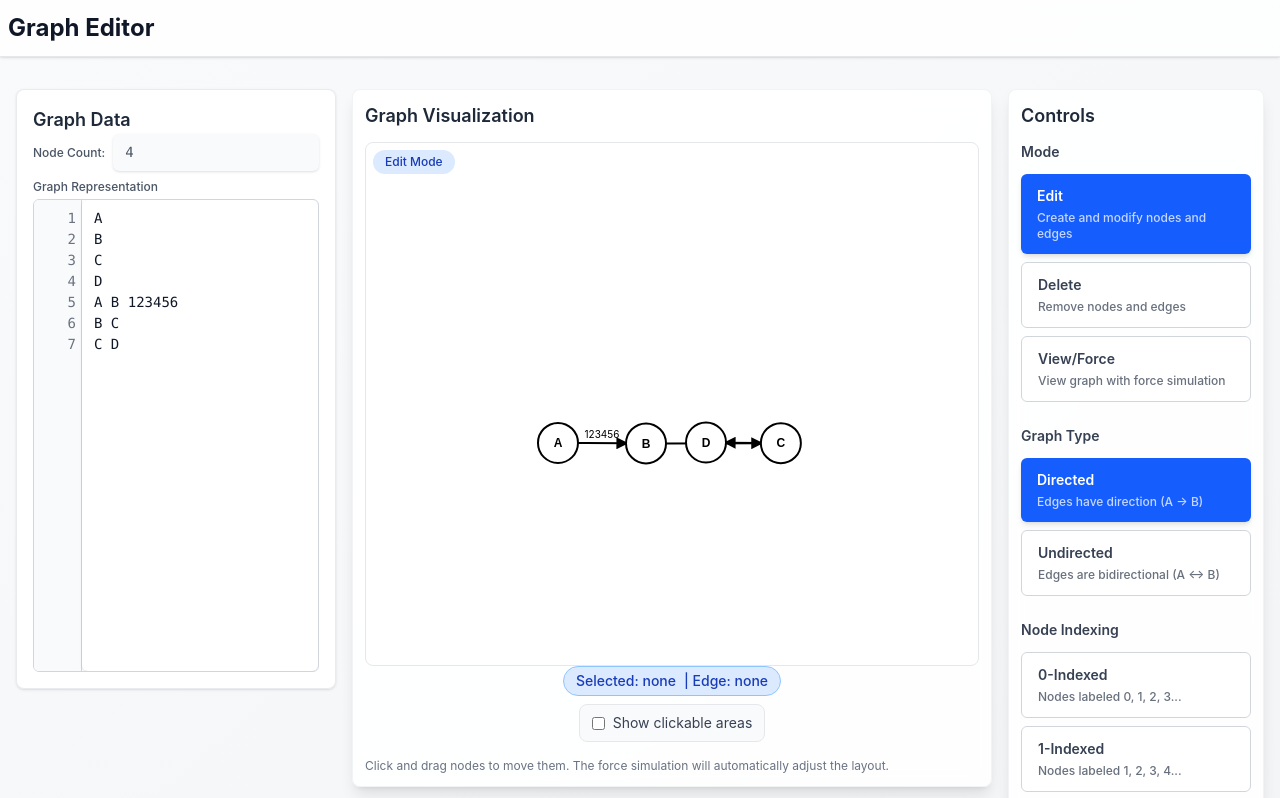
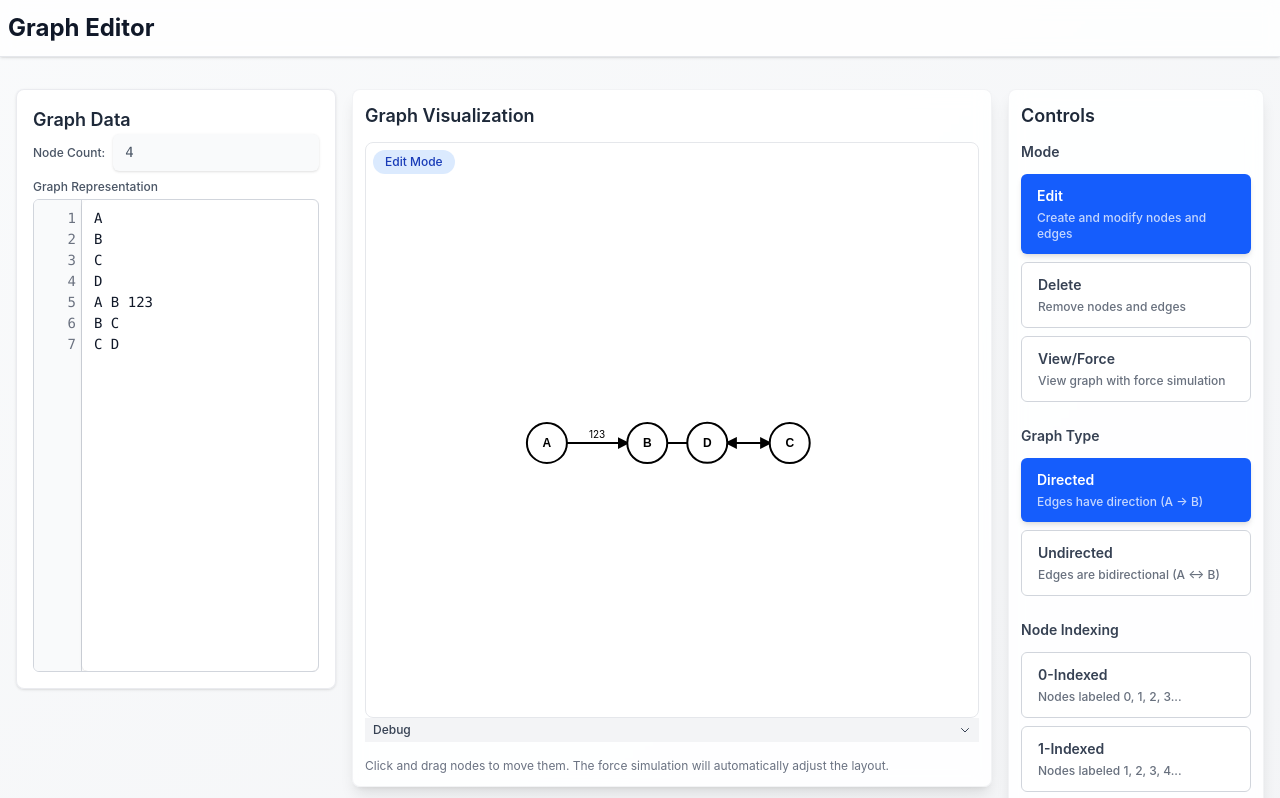
Before and after one commit to Stymphalian/graph_editor, a React (Vite) app in the folder graph_editor/: page / in a window 1280 px wide. Shown: the top 798 px of the page. Built offline with nearby package versions, Linux system fonts and the light colour scheme.

Commit message:
debug panel for force simulation

```diff
--- a/graph_editor/src/App.tsx
+++ b/graph_editor/src/App.tsx
@@ -22,7 +22,7 @@ function App() {
     const nodeD = g.addNode({ label: 'D' });
 
     // Add sample edges using the actual node IDs
-    if (nodeA && nodeB) g.addEdge({ source: nodeA.label, target: nodeB.label, weight: '123456' });
+    if (nodeA && nodeB) g.addEdge({ source: nodeA.label, target: nodeB.label, weight: '123' });
     if (nodeB && nodeC) g.addEdge({ source: nodeB.label, target: nodeC.label });
     if (nodeC && nodeD) g.addEdge({ source: nodeC.label, target: nodeD.label });
     // if (nodeD && nodeA) g.addEdge({ source: nodeD.id, target: nodeA.id });
--- a/graph_editor/src/components/GraphViewer.tsx
+++ b/graph_editor/src/components/GraphViewer.tsx
@@ -1,5 +1,5 @@
 import React, { useEffect, useRef, useState } from 'react';
-import { d3, d3Utils, createBoundaryForce, ForceSimulation, D3Node, D3Edge } from '@/utils/d3Config';
+import { d3, d3Utils, createBoundaryForce, ForceSimulation, D3Node, D3Edge, ForceSimulationPreset, ForceSimulationPresets } from '@/utils/d3Config';
 import { GraphData, Node, Edge } from '@/types/graph';
 import { applyNodeStyling, createNodeEventHandlers, applyNodeNibs } from './Node';
 import { applyEdgeStyling, createEdgeEventHandlers } from './Edge';5
@@ -48,6 +48,15 @@ const GraphViewer: React.FC<GraphViewerProps> = ({
   const [showClickableAreas, setShowClickableAreas] = useState<boolean>(false);
   const [editingNodeLabel, setEditingNodeLabel] = useState<string | null>(null);
 
+  // Force simulation state
+  const [forceSimulationActive, setForceSimulationActive] = useState<boolean>(false);
+  const [forceSimulationPreset, setForceSimulationPreset] = useState<ForceSimulationPreset>('default');
+  const [forceSimulationPaused, setForceSimulationPaused] = useState<boolean>(false);
+  const [simulationAlpha, setSimulationAlpha] = useState<number>(0);
+
+  // Debug panel state
+  const [debugPanelExpanded, setDebugPanelExpanded] = useState<boolean>(false);
+
   // Throttling for position updates
   const lastPositionUpdateRef = useRef<number>(0);
   const positionUpdateThrottle = 50; // Update positions max every 50ms
@@ -56,6 +65,22 @@ const GraphViewer: React.FC<GraphViewerProps> = ({
   const [editingEdgeTuple, setEditingEdgeTuple] = useState<[string, string] | null>(null);
   const [editingWeight, setEditingWeight] = useState<string>('');
   const [editingEdgePosition, setEditingEdgePosition] = useState<{ x: number; y: number } | null>(null);
+
+  const svgRef = useRef<SVGSVGElement>(null);
+  const containerRef = useRef<HTMLDivElement>(null);
+  const d3InstanceRef = useRef<{
+    svg: any;
+    container: any;
+    simulation: ForceSimulation | null;
+    edgeCreationSource: string | null;
+    mousePosition: { x: number; y: number } | null;
+    selectedNodeId: string | null | undefined;
+    selectedEdgeTuple: [string, string] | null | undefined;
+  } | null>(null);
+  const [dimensions, setDimensions] = useState({
+    width: 400, // Default fallback
+    height: 400  // Default fallback
+  });
 
   // Internal click handlers
   const handleNodeClick = (node: Node) => {
@@ -165,21 +190,6 @@ const GraphViewer: React.FC<GraphViewerProps> = ({
     }
   };
 
-  const svgRef = useRef<SVGSVGElement>(null);
-  const containerRef = useRef<HTMLDivElement>(null);
-  const d3InstanceRef = useRef<{
-    svg: any;
-    container: any;
-    simulation: ForceSimulation | null;
-    edgeCreationSource: string | null;
-    mousePosition: { x: number; y: number } | null;
-    selectedNodeId: string | null | undefined;
-    selectedEdgeTuple: [string, string] | null | undefined;
-  } | null>(null);
-  const [dimensions, setDimensions] = useState({
-    width: 400, // Default fallback
-    height: 400  // Default fallback
-  });
 
   // Function to update drag behavior for existing nodes with new dimensions
   const updateNodeDragBehavior = (newWidth: number, newHeight: number) => {
@@ -370,8 +380,10 @@ const GraphViewer: React.FC<GraphViewerProps> = ({
       .attr('class', 'graph-group')
       .attr('data-testid', 'graph-container');
 
-    // Create force simulation with responsive dimensions
-    const simulation = d3Utils.createForceSimulation(dimensions.width, dimensions.height, nodeRadius, svgRef.current);
+    // Create force simulation with responsive dimensions and optimal preset
+    const optimalPreset = d3Utils.getOptimalPreset(data.nodes.length, data.edges.length);
+    setForceSimulationPreset(optimalPreset);
+    const simulation = d3Utils.createForceSimulation(dimensions.width, dimensions.height, nodeRadius, svgRef.current, optimalPreset);
 
     // Store D3 instance
     d3InstanceRef.current = {
@@ -566,6 +578,38 @@ const GraphViewer: React.FC<GraphViewerProps> = ({
   // Helper function to check if force simulation should be active
   const shouldForceSimulationBeActive = (): boolean => {
     return mode === 'view-force';
+  };
+
+  // Force simulation control functions
+  const pauseForceSimulation = () => {
+    if (d3InstanceRef.current?.simulation && forceSimulationActive && !forceSimulationPaused) {
+      setForceSimulationPaused(true);
+      d3InstanceRef.current.simulation.stop();
+    }
+  };
+
+  const resumeForceSimulation = () => {
+    if (d3InstanceRef.current?.simulation && forceSimulationActive && forceSimulationPaused) {
+      setForceSimulationPaused(false);
+      d3InstanceRef.current.simulation.alpha(0.3).restart();
+    }
+  };
+
+  const resetForceSimulation = () => {
+    if (d3InstanceRef.current?.simulation && forceSimulationActive) {
+      setForceSimulationPaused(false);
+      d3InstanceRef.current.simulation.alpha(0.8).restart();
+    }
+  };
+
+  const changeForceSimulationPreset = (newPreset: ForceSimulationPreset) => {
+    if (d3InstanceRef.current?.simulation) {
+      d3Utils.updateForceSimulationPreset(d3InstanceRef.current.simulation, newPreset, nodeRadius);
+      setForceSimulationPreset(newPreset);
+      if (forceSimulationActive && !forceSimulationPaused) {
+        d3InstanceRef.current.simulation.alpha(0.3).restart();
+      }
+    }
   };
 
   // Update D3 data and rendering
@@ -902,6 +946,8 @@ const GraphViewer: React.FC<GraphViewerProps> = ({
 
       // Update positions on simulation tick
       simulation.on('tick', () => {
+        // Update simulation state
+        setSimulationAlpha(simulation.alpha());
         edges.each(function(this: any, d: D3Edge) {
           const edgeContainer = d3.select(this);
           const source = d.source as D3Node;
@@ -1194,10 +1240,23 @@ const GraphViewer: React.FC<GraphViewerProps> = ({
 
       if (shouldForceSimulationBeActive()) {
         // Start or restart force simulation in view-force mode
-        simulation.alpha(0.3).restart();
-        console.log('Force simulation started for view-force mode');
+        setForceSimulationActive(true);
+        setForceSimulationPaused(false);
+
+        // Update simulation preset if needed
+        const optimalPreset = d3Utils.getOptimalPreset(data.nodes.length, data.edges.length);
+        if (optimalPreset !== forceSimulationPreset) {
+          d3Utils.updateForceSimulationPreset(simulation, optimalPreset, nodeRadius);
+          setForceSimulationPreset(optimalPreset);
+        }
+
+        // Restart simulation with higher alpha for better layout
+        simulation.alpha(0.5).restart();
+        console.log('Force simulation started for view-force mode with preset:', optimalPreset);
       } else {
         // Stop force simulation in edit and delete modes
+        setForceSimulationActive(false);
+        setForceSimulationPaused(false);
         simulation.stop();
         console.log('Force simulation stopped for', mode, 'mode');
       }
@@ -1245,16 +1304,83 @@ const GraphViewer: React.FC<GraphViewerProps> = ({
         }}
       />
 
-      <div className="mb-2 px-3 py-1 bg-blue-100 border border-blue-300 rounded-full text-sm text-blue-800 font-medium">
-        Selected: {d3InstanceRef.current?.selectedNodeId ? data.nodes.find(n => n.label === d3InstanceRef.current?.selectedNodeId)?.label || `Node ${d3InstanceRef.current?.selectedNodeId}` : 'none'}
-        <span className="ml-2">
-          | Edge: {d3InstanceRef.current?.selectedEdgeTuple ? `${d3InstanceRef.current.selectedEdgeTuple[0]}-${d3InstanceRef.current.selectedEdgeTuple[1]}` : 'none'}
-        </span>
+      {/* Debug Panel */}
+      <div className="w-full">
+        <button
+          onClick={() => setDebugPanelExpanded(!debugPanelExpanded)}
+          className="w-full flex items-center justify-between px-2 py-1 bg-gray-100 hover:bg-gray-200 text-xs font-medium text-gray-700"
+        >
+          <span>Debug</span>
+          <svg
+            className={`w-3 h-3 transition-transform ${debugPanelExpanded ? 'rotate-180' : ''}`}
+            fill="none"
+            stroke="currentColor"
+            viewBox="0 0 24 24"
+          >
+            <path strokeLinecap="round" strokeLinejoin="round" strokeWidth={2} d="M19 9l-7 7-7-7" />
+          </svg>
+        </button>
+
+        {debugPanelExpanded && (
+          <div className="space-y-1">
+            {/* Selection Info */}
+            <div className="px-2 py-1 bg-blue-50 text-xs">
+              <div className="font-medium text-blue-800">Selection</div>
+              <div className="text-blue-700">
+                Node: {d3InstanceRef.current?.selectedNodeId ? data.nodes.find(n => n.label === d3InstanceRef.current?.selectedNodeId)?.label || `Node ${d3InstanceRef.current?.selectedNodeId}` : 'none'} |
+                Edge: {d3InstanceRef.current?.selectedEdgeTuple ? `${d3InstanceRef.current.selectedEdgeTuple[0]}-${d3InstanceRef.current.selectedEdgeTuple[1]}` : 'none'}
+              </div>
             </div>
 
+            {/* Force Simulation Controls */}
+            {mode === 'view-force' && (
+              <div className="px-2 py-1 bg-green-50 text-xs">
+                <div className="flex items-center justify-between">
+                  <div className="font-medium text-green-800">Force Simulation</div>
+                  <div className="flex items-center gap-2">
+                    <span className={`px-1 py-0.5 rounded text-xs ${
+                      forceSimulationActive && !forceSimulationPaused
+                        ? 'bg-green-100 text-green-800'
+                        : 'bg-gray-100 text-gray-600'
+                    }`}>
+                      {forceSimulationPaused ? 'Paused' : 'Active'}
+                    </span>
+                    <span className="text-gray-600">α: {simulationAlpha.toFixed(3)}</span>
+                  </div>
+                </div>
+
+                <div className="flex items-center gap-1 mt-1">
+                  <button
+                    onClick={forceSimulationPaused ? resumeForceSimulation : pauseForceSimulation}
+                    className="px-2 py-0.5 text-xs bg-blue-100 hover:bg-blue-200 text-blue-800 rounded"
+                  >
+                    {forceSimulationPaused ? 'Resume' : 'Pause'}
+                  </button>
+                  <button
+                    onClick={resetForceSimulation}
+                    className="px-2 py-0.5 text-xs bg-orange-100 hover:bg-orange-200 text-orange-800 rounded"
+                  >
+                    Reset
+                  </button>
+                  <label className="text-gray-700 ml-2">Preset:</label>
+                  <select
+                    value={forceSimulationPreset}
+                    onChange={(e) => changeForceSimulationPreset(e.target.value as ForceSimulationPreset)}
+                    className="px-1 py-0.5 text-xs border border-gray-300 rounded bg-white"
+                  >
+                    {Object.keys(ForceSimulationPresets).map((preset) => (
+                      <option key={preset} value={preset}>
+                        {preset.charAt(0).toUpperCase() + preset.slice(1)}
+                      </option>
+                    ))}
+                  </select>
+                </div>
+              </div>
+            )}
+
             {/* Debug Controls */}
-      <div className="flex items-center gap-4 px-3 py-2 bg-gray-50 border border-gray-200 rounded-lg text-sm">
-        <label className="flex items-center gap-2 cursor-pointer">
+            <div className="px-2 py-1 text-xs">
+              <label className="flex items-center gap-1 cursor-pointer">
                 <input
                   type="checkbox"
                   checked={showClickableAreas}
@@ -1263,6 +1389,9 @@ const GraphViewer: React.FC<GraphViewerProps> = ({
                 />
                 <span className="text-gray-700">Show clickable areas</span>
               </label>
+            </div>
+          </div>
+        )}
       </div>
 
       {/* Error Message */}
--- a/graph_editor/src/utils/d3Config.ts
+++ b/graph_editor/src/utils/d3Config.ts
@@ -102,6 +102,60 @@ export const createBoundaryForce = (simulation: any, svgElement: SVGElement | nu
   };
 };
 
+// Force simulation configuration presets
+export const ForceSimulationPresets = {
+  // Default preset for general graph layout
+  default: {
+    linkDistance: 120,
+    linkStrength: 0.8,
+    chargeStrength: -300,
+    collisionRadius: 1.2,
+    centerStrength: 0.1,
+    xStrength: 0.1,
+    yStrength: 0.1,
+    alphaDecay: 0.0228,
+    velocityDecay: 0.4,
+  },
+  // Dense layout for tightly connected graphs
+  dense: {
+    linkDistance: 80,
+    linkStrength: 1.0,
+    chargeStrength: -200,
+    collisionRadius: 1.0,
+    centerStrength: 0.15,
+    xStrength: 0.15,
+    yStrength: 0.15,
+    alphaDecay: 0.028,
+    velocityDecay: 0.3,
+  },
+  // Sparse layout for loosely connected graphs
+  sparse: {
+    linkDistance: 200,
+    linkStrength: 0.6,
+    chargeStrength: -500,
+    collisionRadius: 1.5,
+    centerStrength: 0.05,
+    xStrength: 0.05,
+    yStrength: 0.05,
+    alphaDecay: 0.018,
+    velocityDecay: 0.5,
+  },
+  // Large graph preset for performance
+  large: {
+    linkDistance: 150,
+    linkStrength: 0.7,
+    chargeStrength: -400,
+    collisionRadius: 1.3,
+    centerStrength: 0.08,
+    xStrength: 0.08,
+    yStrength: 0.08,
+    alphaDecay: 0.025,
+    velocityDecay: 0.45,
+  }
+} as const;
+
+export type ForceSimulationPreset = keyof typeof ForceSimulationPresets;
+
 // Common D3 utilities for graph visualization
 export const d3Utils = {
 
@@ -184,20 +238,97 @@ export const d3Utils = {
       }),
 
   // Force simulation configuration
-  createForceSimulation: (width: number, height: number, nodeRadius: number = 15, svgElement?: SVGElement | null) => {
+  createForceSimulation: (
+    width: number,
+    height: number,
+    nodeRadius: number = 15,
+    svgElement?: SVGElement | null,
+    preset: ForceSimulationPreset = 'default'
+  ) => {
+    const config = ForceSimulationPresets[preset];
 
     const simulation = forceSimulation<D3Node, D3Edge>()
-      .force('link', forceLink<D3Node, D3Edge>().id((d: D3Node) => d.id).distance(120).strength(0.8)) // Stronger link force for better connectivity
-      .force('charge', forceManyBody<D3Node>().strength(20)) // Gentle charge strength to minimize repulsion on new nodes
-      .force('collision', forceCollide<D3Node>().radius(nodeRadius + 10)) // Collision radius based on node radius
-      .force('center', forceCenter<D3Node>(width / 2, height / 2).strength(0.02)) // Reduced center force to minimize disruption
-      .force('x', forceX<D3Node>(width / 2).strength(0.1)) // X position force to keep nodes centered
-      .force('y', forceY<D3Node>(height / 2).strength(0.1)); // Y position force to keep nodes centered
+      .force('link', forceLink<D3Node, D3Edge>()
+        .id((d: D3Node) => d.id)
+        .distance(config.linkDistance)
+        .strength(config.linkStrength)
+      )
+      .force('charge', forceManyBody<D3Node>()
+        .strength(config.chargeStrength)
+        .distanceMax(300) // Limit charge force range for performance
+      )
+      .force('collision', forceCollide<D3Node>()
+        .radius(() => (nodeRadius + 10) * config.collisionRadius)
+        .strength(0.7)
+      )
+      .force('center', forceCenter<D3Node>(width / 2, height / 2)
+        .strength(config.centerStrength)
+      )
+      .force('x', forceX<D3Node>(width / 2)
+        .strength(config.xStrength)
+      )
+      .force('y', forceY<D3Node>(height / 2)
+        .strength(config.yStrength)
+      )
+      .alphaDecay(config.alphaDecay)
+      .velocityDecay(config.velocityDecay);
 
     // Add boundary force after simulation is created
     simulation.force('boundary', createBoundaryForce(simulation, svgElement || null, nodeRadius));
 
     return simulation;
+  },
+
+  // Update force simulation with new preset
+  updateForceSimulationPreset: (
+    simulation: ForceSimulation,
+    preset: ForceSimulationPreset,
+    nodeRadius: number = 15
+  ) => {
+    const config = ForceSimulationPresets[preset];
+
+    // Update existing forces
+    (simulation.force('link') as any)
+      ?.distance(config.linkDistance)
+      ?.strength(config.linkStrength);
+
+    (simulation.force('charge') as any)
+      ?.strength(config.chargeStrength);
+
+    (simulation.force('collision') as any)
+      ?.radius(() => (nodeRadius + 10) * config.collisionRadius);
+
+    (simulation.force('center') as any)
+      ?.strength(config.centerStrength);
+
+    (simulation.force('x') as any)
+      ?.strength(config.xStrength);
+
+    (simulation.force('y') as any)
+      ?.strength(config.yStrength);
+
+    // Update simulation parameters
+    simulation
+      .alphaDecay(config.alphaDecay)
+      .velocityDecay(config.velocityDecay);
+
+    return simulation;
+  },
+
+  // Get optimal preset based on graph characteristics
+  getOptimalPreset: (nodeCount: number, edgeCount: number): ForceSimulationPreset => {
+    if (nodeCount >= 500) {
+      return 'large';
+    }
+
+    const density = edgeCount / Math.max(nodeCount, 1);
+    if (density > 2) {
+      return 'dense';
+    } else if (density < 0.5) {
+      return 'sparse';
+    }
+
+    return 'default';
   },
 
 
```
Also changed, not shown: 2 other files (tests, documents, lock files or other folders). Lines whose indentation alone changed are shown as unchanged.
